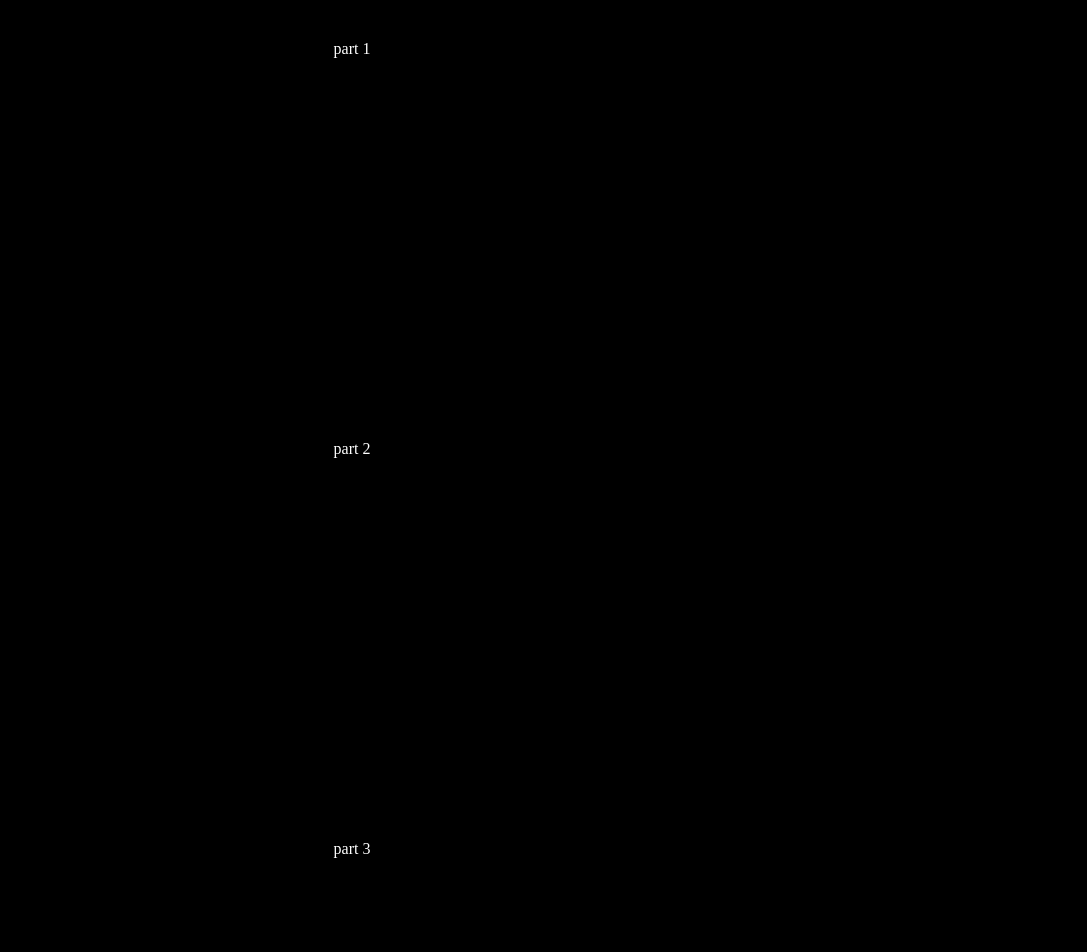
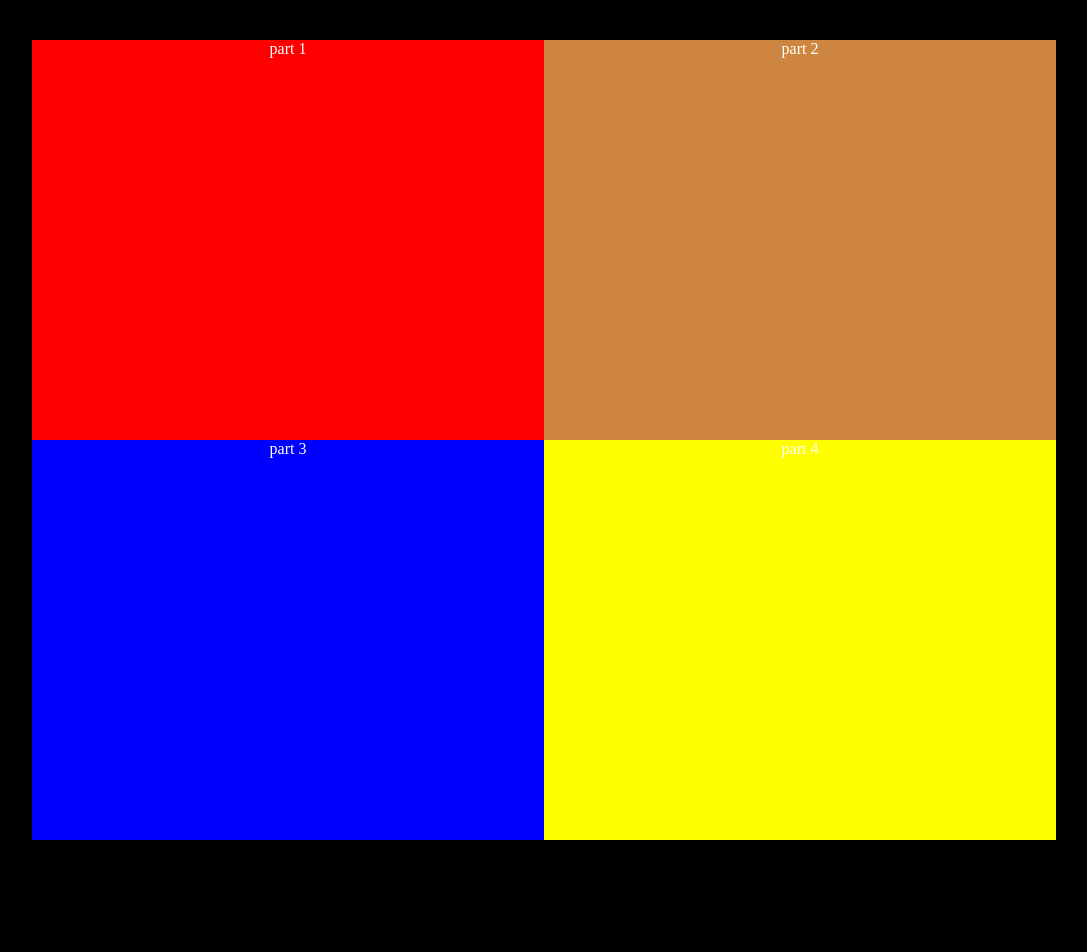
Before and after one commit to evadeharo/Dallonses-Hackaton-, a React (Vite) app in the folder hackaton-dallonses/: page / in a window 1280 px wide. Shown: the top 952 px of the page, without its empty margins (8-1095 px from the left). After the commit the page ends 880 px from the top, so only its background shows below. Built offline with nearby package versions, Linux system fonts and the light colour scheme.

Commit message:
fix: grid

```diff
--- a/hackaton-dallonses/src/App.tsx
+++ b/hackaton-dallonses/src/App.tsx
@@ -3,10 +3,10 @@ import "./App.css";
 export default function App() {
   return (
     <main style={{ display: "flex", flexWrap: "wrap" }}>
-      <div style={{ width: "50vw", height: "50vh" }}>part 1</div>
-      <div style={{ width: "50vw", height: "50vh" }}>part 2</div>
-      <div style={{ width: "50vw", height: "50vh" }}>part 3</div>
-      <div style={{ width: "50vw", height: "50vh" }}>part 4</div>
+      <div style={{ width: "40vw", height: "50vh", backgroundColor: "red" }}>part 1</div>
+      <div style={{ width: "40vw", height: "50vh", backgroundColor: "peru" }}>part 2</div>
+      <div style={{ width: "40vw", height: "50vh", backgroundColor: "blue" }}>part 3</div>
+      <div style={{ width: "40vw", height: "50vh", backgroundColor: "yellow" }}>part 4</div>
     </main>
   );
 }
```
